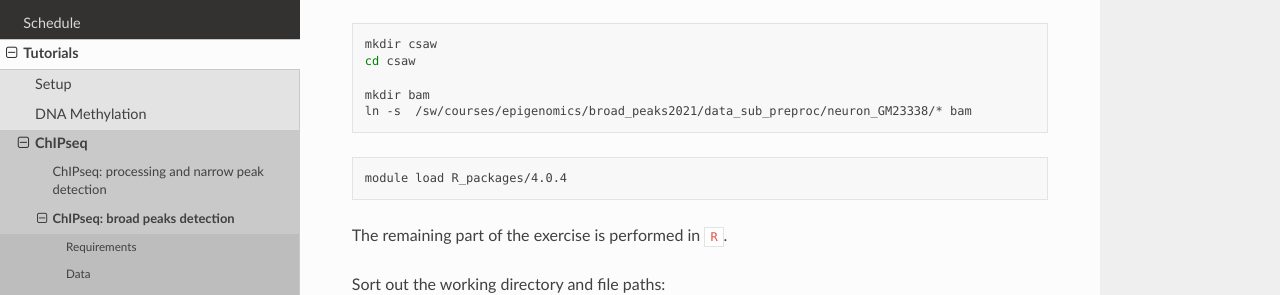
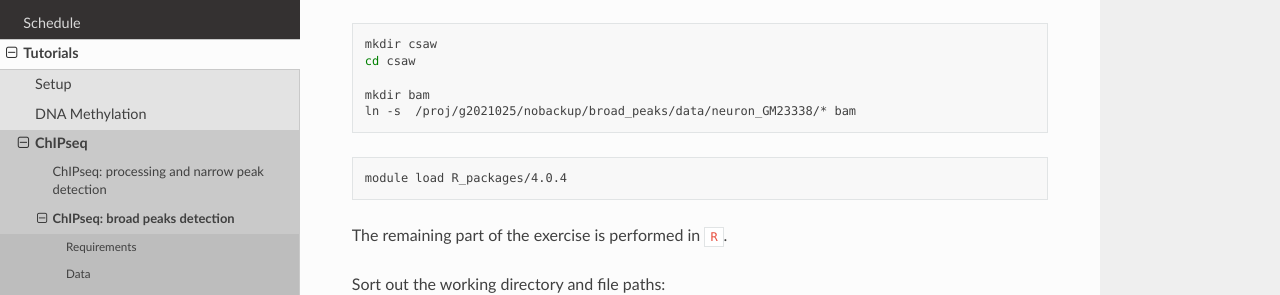
Before and after one commit to NBISweden/workshop-epigenomics-RTDs, a Sphinx documentation site: the page built from docs/content/tutorials/chipseqBroadPeaks/lab-broadpeaks.rst, in a window 1280 px wide and 900 px high, scrolled down 13163 px. Shown: the part 156-451 px from the top of the window. Built offline with Sphinx 7.4.7 and the Read the Docs theme 2.0.0, drawn with Linux system fonts in a browser that asks for light colours.

Commit message:
correct paths

```diff
--- a/docs/content/tutorials/chipseqBroadPeaks/lab-broadpeaks.rst
+++ b/docs/content/tutorials/chipseqBroadPeaks/lab-broadpeaks.rst
@@ -629,8 +629,7 @@ To prepare the files, assuming you are in ``~/broad_peaks/results``:
    cd csaw
 
    mkdir bam
-   ln -s  /sw/courses/epigenomics/broad_peaks2021/data_sub_preproc/neuron_GM23338/* bam
-
+   ln -s  /proj/g2021025/nobackup/broad_peaks/data/neuron_GM23338/* bam
 
 
 .. .. code-block:: bash
```
